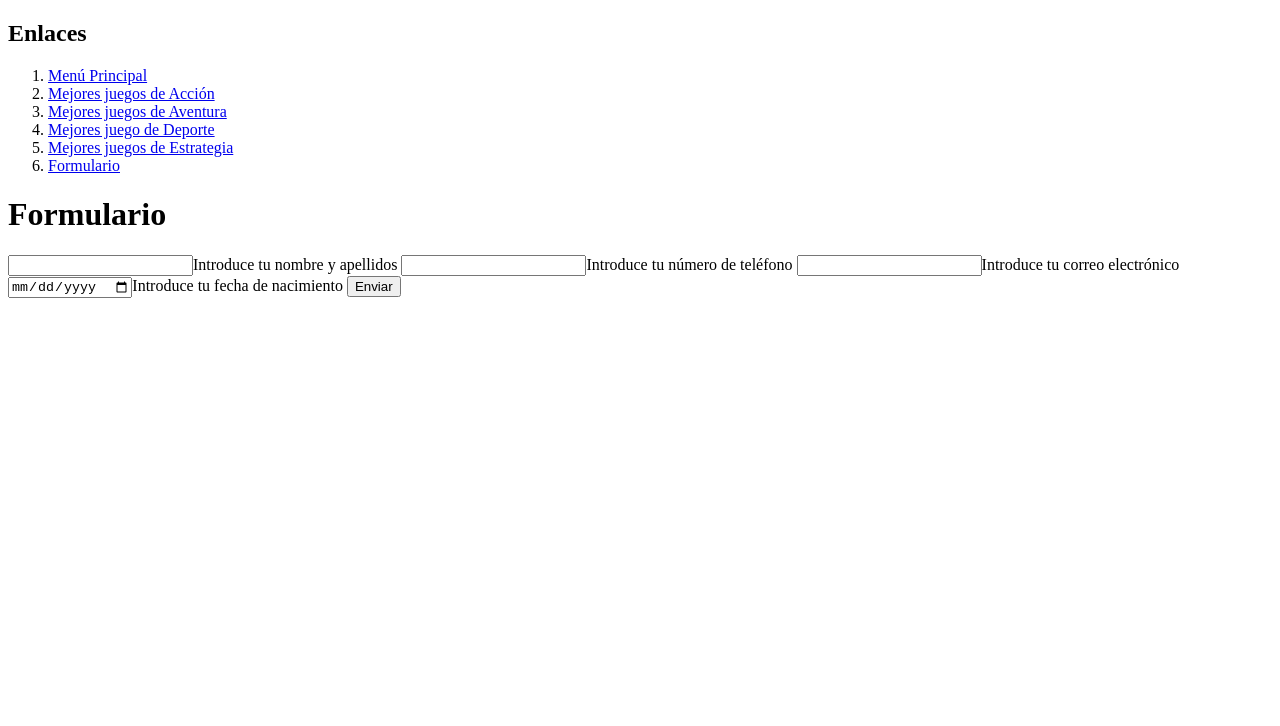
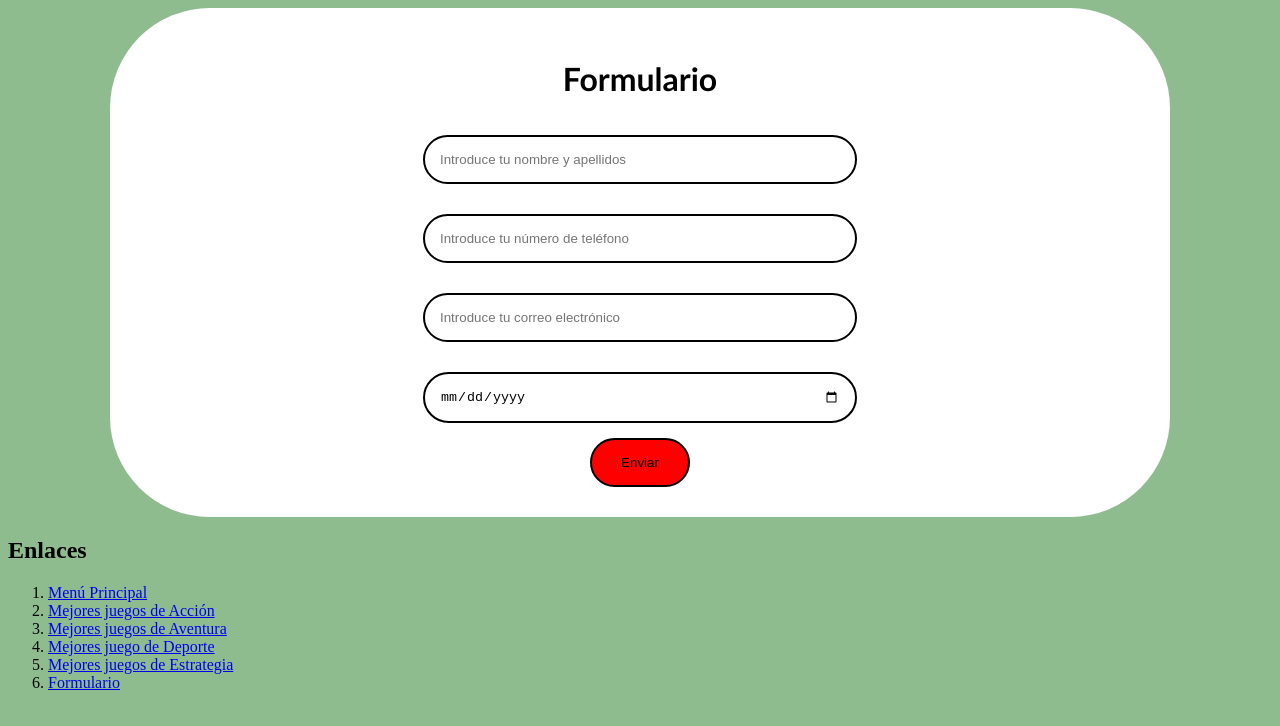
Before and after one commit to JoanLapo/Blog-Joan-VideoJuegos, a plain HTML site: page Formulario.html in a window 1280 px wide. Drawn offline with Linux system fonts and the light colour scheme.

Commit message:
Formulario y Animación botón Enviar

```diff
--- /dev/null
+++ b/Formulario.css
@@ -0,0 +1,64 @@
+form {
+    text-align: center;
+    border-radius: 10px;
+    background-color: white;
+    padding: 30px ;
+    width: 1000px;
+    margin: auto;
+    border: 100px;
+    border-radius: 100px;
+}
+body {
+    background-color: darkseagreen;
+}
+.Formulario {
+    font-family: 'Gill Sans', 'Gill Sans MT', Calibri, 'Trebuchet MS', sans-serif;
+}
+.NombreyApellido {
+    padding: 15px;
+}
+.NombreyApellido input {
+    padding: 15px;
+    border: 2px solid;color: black;
+    border-radius: 100px;
+    width: 400px;
+}
+.NúmeroDeTeléfono {
+    padding: 15px;
+}
+.NúmeroDeTeléfono input {
+    padding: 15px;
+    border: 2px solid;color: black;
+    border-radius: 100px;
+    width: 400px;
+}
+.CorreoElectrónico {
+    padding: 15px;
+}
+.CorreoElectrónico input {
+    padding: 15px;
+    border: 2px solid;color: black;
+    border-radius: 100px;
+    width: 400px;
+}
+.FechaDeNacimiento {
+    padding: 15px;
+}
+.FechaDeNacimiento input {
+    padding: 15px;
+    border: 2px solid;color: black;
+    border-radius: 100px;
+    width: 400px;
+}
+.Enviar button {
+    background-color: red;
+    transition: 0.5s;
+    cursor: pointer;
+    padding: 15px;
+    border: 2px solid;color: black;
+    border-radius: 100px;
+    width: 100px;
+}
+.Enviar button:hover {
+    background-color: gray;
+}
--- a/Formulario.html
+++ b/Formulario.html
@@ -4,8 +4,30 @@
     <meta charset="UTF-8">
     <meta name="viewport" content="width=device-width, initial-scale=1.0">
     <title>Formulario</title>
+    <link rel="stylesheet" href="Formulario.css"
 </head>
-<h2>Enlaces</h2>
+<body>
+    <form>
+        <div class="Formulario">
+        <h1>Formulario</h1>
+        </div>
+        <div class="NombreyApellido">
+        <input type="name" placeholder="Introduce tu nombre y apellidos">
+        </div>
+        <div class="NúmeroDeTeléfono">
+        <input type="tel" placeholder="Introduce tu número de teléfono">
+        </div>
+        <div class="CorreoElectrónico">
+        <input type="mail" placeholder="Introduce tu correo electrónico">
+        </div>
+        <div class="FechaDeNacimiento">
+        <input type="date" placeholder="Introdece tu fecha de nacimiento">
+        </div>
+        <div class="Enviar">
+        <button>Enviar</button>
+        </div>
+    </form>
+    <h2>Enlaces</h2>
 <ol>
     <li><a href="index.html">Menú Principal</a> </li>
     <li><a href="Mejores_juegos_de_Acción.html">Mejores juegos de Acción</a> </li>
@@ -14,15 +36,6 @@
     <li><a href="Mejores_juegos_de_Estrategia.html">Mejores juegos de Estrategia</a></li>
     <li><a href="Formulario.html">Formulario</a></li>
 </ol>
-<body>
-    <h1>Formulario</h1>
-    <form>
-        <input type="name">Introduce tu nombre y apellidos
-        <input type="tel">Introduce tu número de teléfono
-        <input type="mail">Introduce tu correo electrónico
-        <input type="date">Introduce tu fecha de nacimiento
-        <button>Enviar</button>
-    </form>
 </body>
 
 </html>
```
